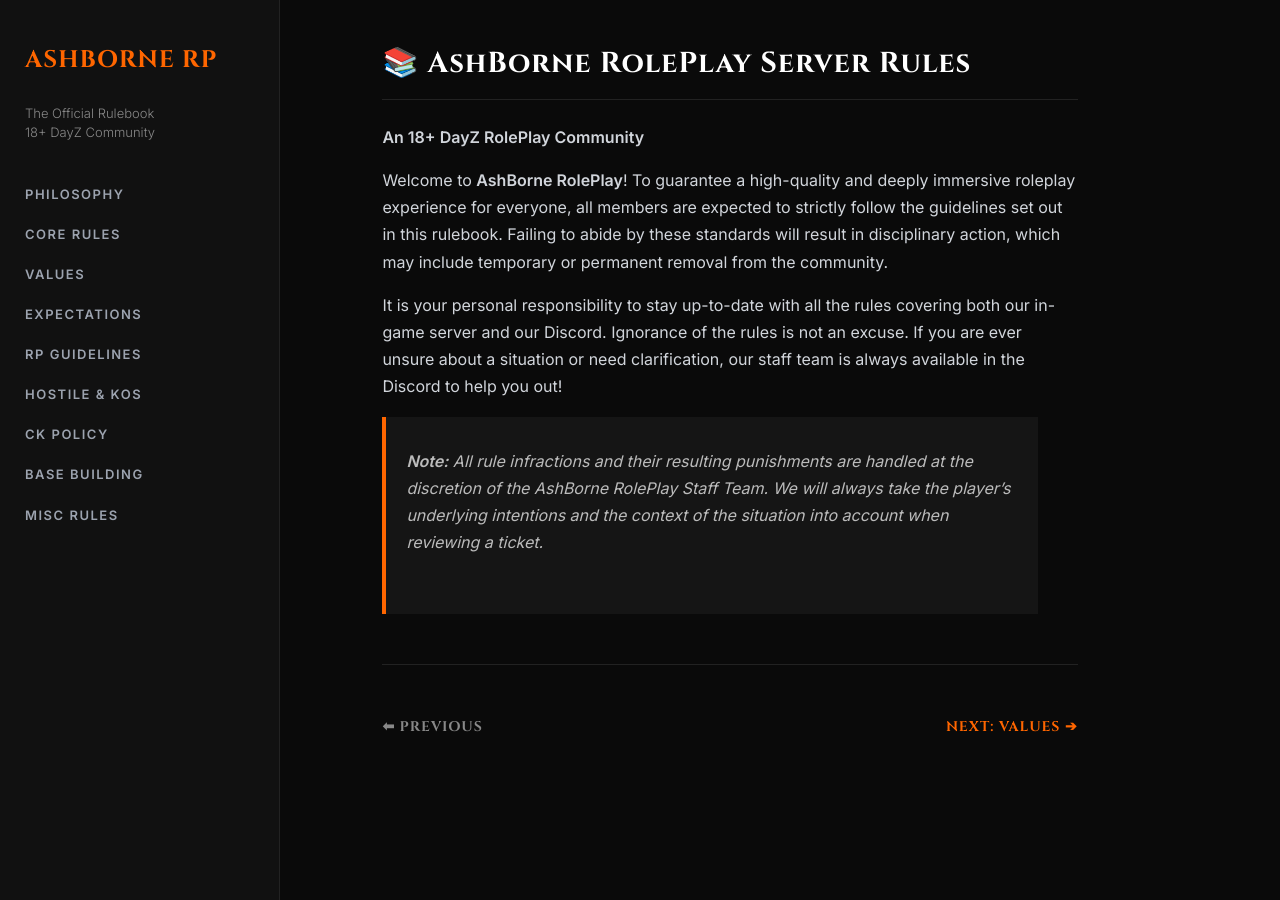
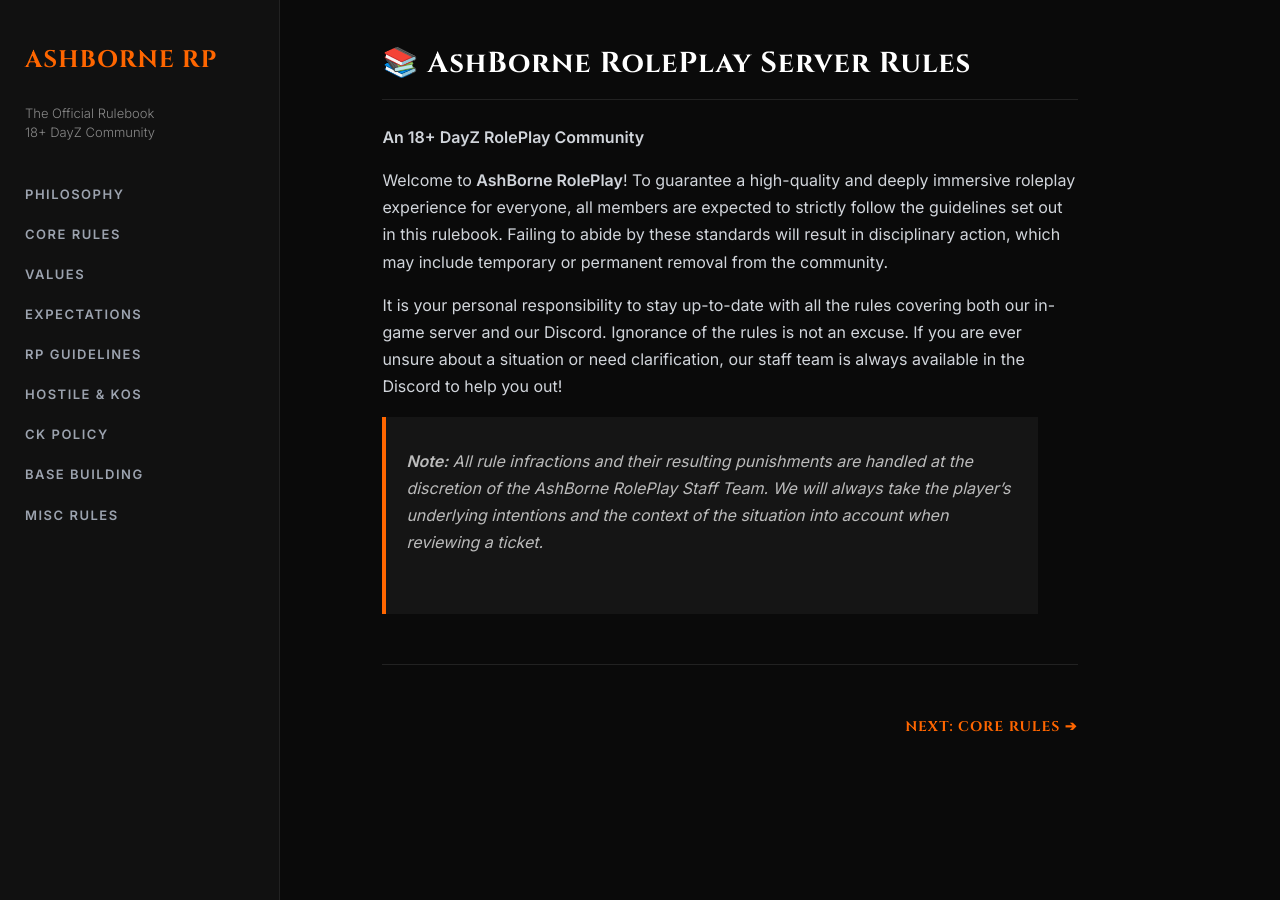
Before and after one commit to AshBorneRP/AshBorne-Rules, a Jekyll site: the page built from index.md, in a window 1280 px wide. Built offline with Jekyll 4.4.1, drawn with Linux system fonts in a browser that asks for light colours; our own code applies the rules of GitHub Pages for plain Markdown files.

Commit message:
Update index.md

```diff
--- a/index.md
+++ b/index.md
@@ -12,8 +12,8 @@ It is your personal responsibility to stay up-to-date with all the rules coverin
 
 > **Note:** All rule infractions and their resulting punishments are handled at the discretion of the AshBorne RolePlay Staff Team. We will always take the player's underlying intentions and the context of the situation into account when reviewing a ticket.
 <br><br>
-<hr>
-<div style="display: flex; justify-content: space-between; font-family: 'Cinzel', serif; font-size: 14px; letter-spacing: 1px;">
-    <a href="./" style="text-decoration: none; color: #888;">⬅ PREVIOUS</a>
-    <a href="community-values" style="text-decoration: none; color: #ff6600;">NEXT: VALUES ➔</a>
+<hr style="margin-top: 50px; border: 0; border-top: 1px solid #222;">
+<div style="display: flex; justify-content: space-between; font-family: 'Cinzel', serif; font-size: 14px; letter-spacing: 1px; margin-bottom: 40px;">
+    <span></span>
+    <a href="core-rules.html" style="text-decoration: none; color: #ff6600;">NEXT: CORE RULES ➔</a>
 </div>
```
